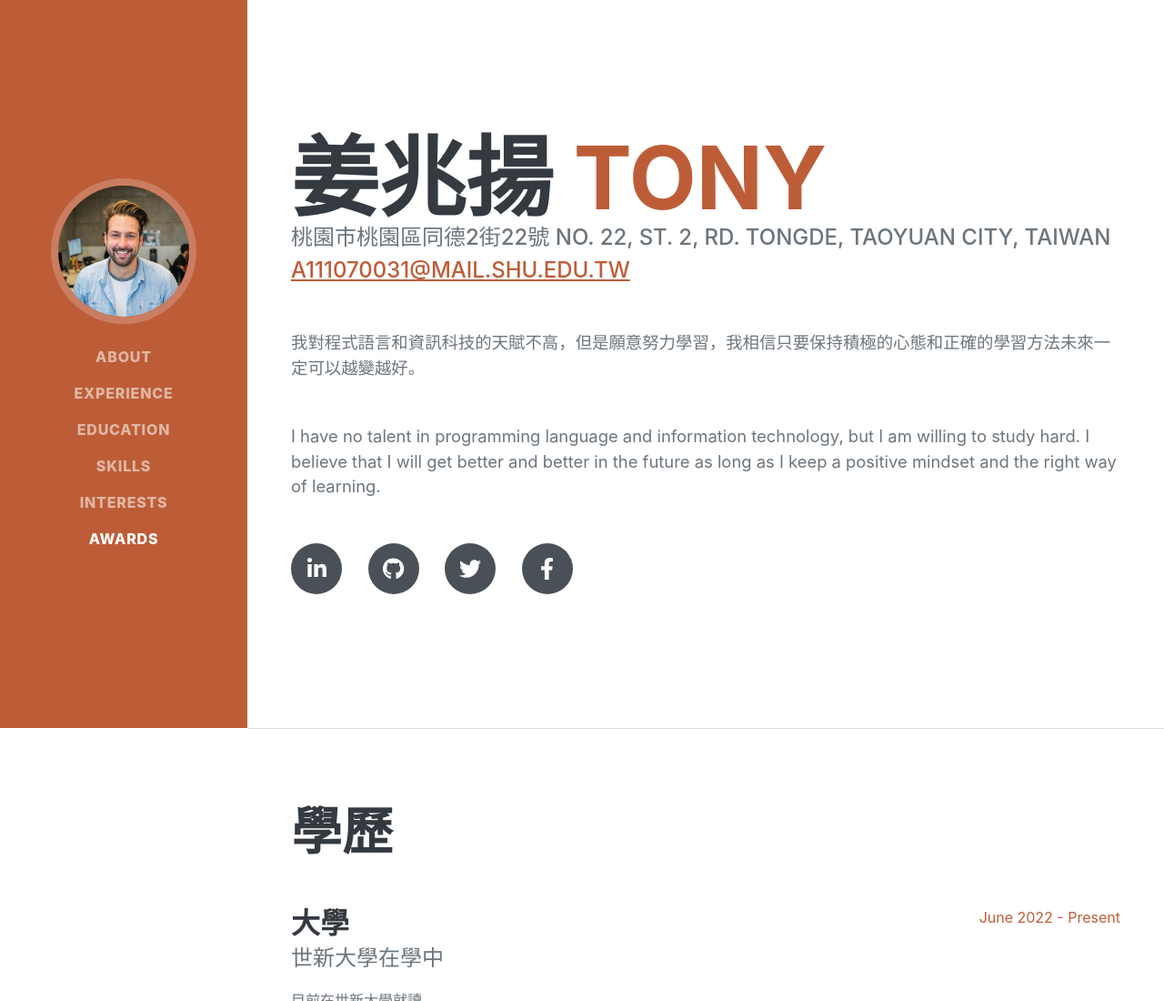
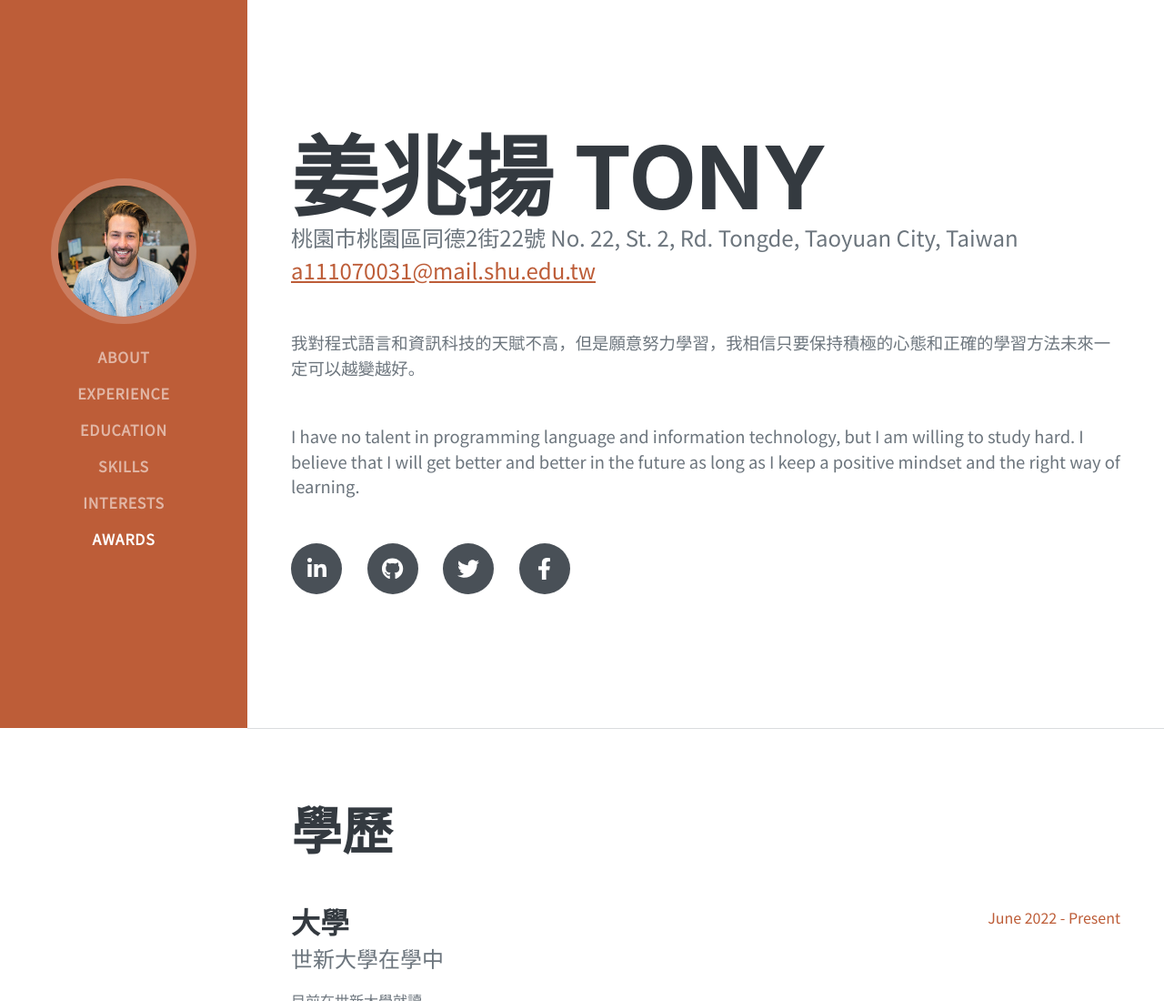
Before and after one commit to A111070031/A111070031.github.io-, a plain HTML site: page index.html in a window 1280 px wide. Shown: the top 1100 px of the page at 91% size. Drawn offline with nearby package versions, Linux system fonts and the light colour scheme.

Commit message:
網頁之文字與段落

```diff
--- a/css/my_styles.css
+++ b/css/my_styles.css
@@ -1,7 +1,13 @@
-body {
-    font-family: 'Noto Sans TC', sans-serif;
-    }
+body {
+    font-family: 'Noto Sans TC', sans-serif;
+}
 
-    h1, h2, h3, h4, h5, h6, .h1, .h2, .h3, .h4, .h5, .h6 {
-    font-family: 'Noto Sans TC', sans-serif;
-    }
+h6, h6, h5, h5, h4, h4, .h3, .h3, .h2, .h2, .h1, .h1 {
+    font-family: 'Noto Sans TC', sans-serif;
+    text-transform: none;
+}
+
+.subheading {
+    font-family: 'Noto Sans TC', sans-serif;
+    text-transform: none;
+}
--- a/index.html
+++ b/index.html
@@ -42,7 +42,7 @@
                 <div class="resume-section-content">
                     <h1 class="mb-0">
                         姜兆揚
-                        <span class="text-primary">Tony</span>
+                        <span class="text-transform: none;">Tony</span>
                     </h1>
                     <div class="subheading mb-5">
                         桃園市桃園區同德2街22號 No. 22, St. 2, Rd. Tongde, Taoyuan City, Taiwan<br />
```
